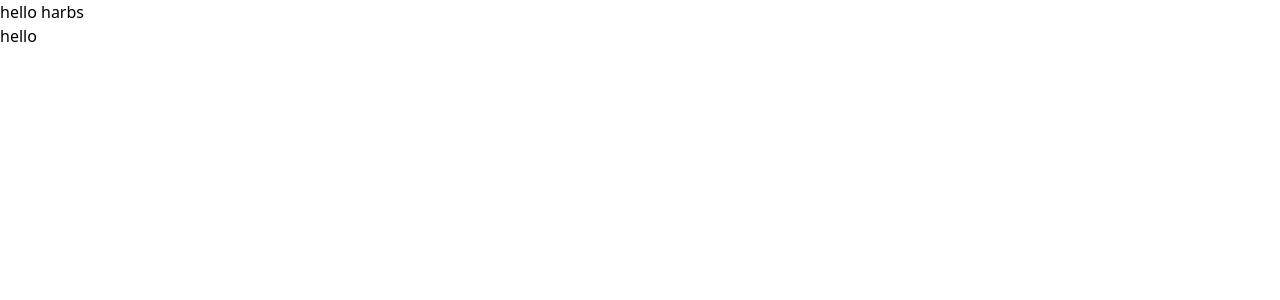
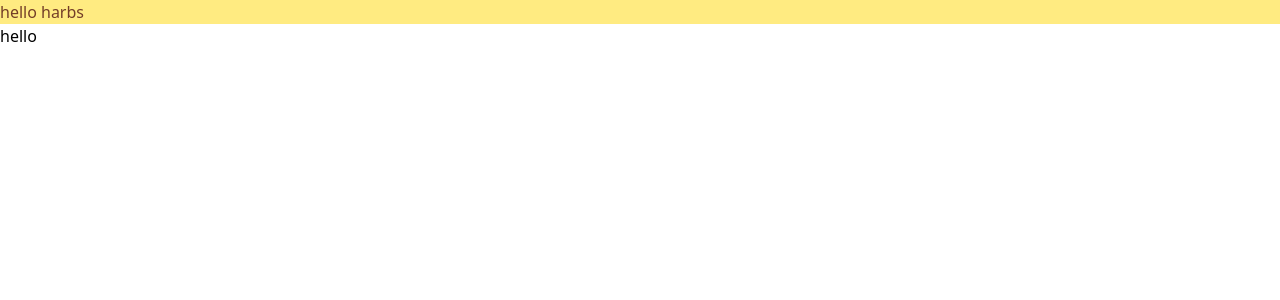
Before and after one commit to rosalie0/harbs-react, a React (Vite) app: page / in a window 1280 px wide. Shown: the top 300 px of the page. Built offline with nearby package versions, Linux system fonts and the light colour scheme.

Commit message:
added dist to ignore. config allows TS files now

```diff
--- a/tailwind.config.js
+++ b/tailwind.config.js
@@ -1,6 +1,6 @@
 /** @type {import('tailwindcss').Config} */
 export default {
-  content: ["./pages/**/*.{html,js}", "./components/**/*.{html,js}"],
+  content: ["./index.html", "./src/**/*.{js,ts,jsx,tsx}"],
   theme: {
     extend: {
       colors: {
```
Also changed, not shown: 1 other file (tests, documents, lock files or other folders).
